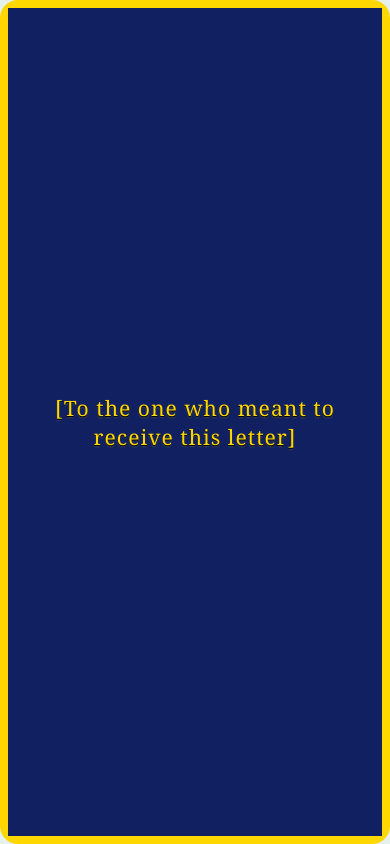
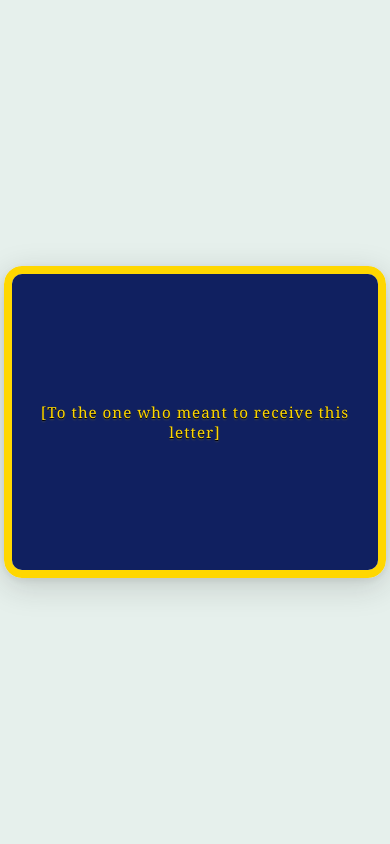
Before and after one commit to Basel6ix/A-Letter-for-my-Precious-one, a plain HTML site: page index.html in a window 390 px wide. Drawn offline with Linux system fonts and the light colour scheme.

Commit message:
Update style.css

```diff
--- a/style.css
+++ b/style.css
@@ -11,12 +11,12 @@ body {
 }
 
 .flip-container {
-    width: 98vw;
-    max-width: 100vw;
-    height: 80vh;
-    max-height: 100vh;
-    min-width: 0;
-    min-height: 0;
+    width: 90vw;
+    max-width: 480px;
+    height: 70vw;
+    max-height: 700px;
+    min-width: 280px;
+    min-height: 340px;
     display: flex;
     justify-content: center;
     align-items: center;
@@ -63,7 +63,7 @@ body {
     color: #FFD700;
     z-index: 2;
     font-family: 'Georgia', 'Times New Roman', Times, serif;
-    font-size: 2.2em;
+    font-size: 2em;
     letter-spacing: 1px;
     text-align: center;
 }
@@ -72,7 +72,7 @@ body {
     padding: 0 1em;
     color: #FFD700;
     font-family: 'Georgia', 'Times New Roman', Times, serif;
-    font-size: 1.2em;
+    font-size: 1em;
     text-shadow: 0 1px 0 #000, 0 2px 2px #FFD70033;
 }
 
@@ -89,18 +89,18 @@ body {
 }
 
 #date {
-    font-size: 1.2em;
+    font-size: 1em;
     color: #FFD700;
     text-align: left;
-    margin: 2em 0 0 2em;
+    margin: 1.2em 0 0 1.2em;
 }
 
 #letter-content {
-    font-size: 1.15em;
+    font-size: 1em;
     color: #FFD700;
     text-align: left;
-    margin: 1.5em 2em 0 2em;
-    line-height: 1.7em;
+    margin: 1em 1.2em 0 1.2em;
+    line-height: 1.6em;
     background: transparent;
     padding: 0;
     letter-spacing: 0.01em;
@@ -115,8 +115,8 @@ body {
 #letter-content p:first-child {
     text-indent: 0;
     font-weight: bold;
-    font-size: 1.1em;
-    margin-bottom: 1.5em;
+    font-size: 1.05em;
+    margin-bottom: 1.2em;
     color: #FFD700;
 }
 
@@ -124,32 +124,30 @@ body {
     margin-bottom: 0;
     text-align: right;
     font-style: italic;
-    font-size: 1.1em;
+    font-size: 1.05em;
     text-indent: 0;
     color: #FFD700;
 }
 
 @media (max-width: 600px) {
     .flip-container {
-        width: 100vw;
-        height: 100vh;
+        width: 98vw;
+        height: 80vw;
         max-width: 100vw;
-        max-height: 100vh;
+        max-height: 90vh;
         min-width: 0;
         min-height: 0;
-        border-radius: 0;
     }
     .front, .back {
-        font-size: 1.2em;
+        font-size: 1em;
         padding: 0.5em;
-        border-radius: 0;
     }
     #date, #letter-content {
         margin-left: 0.7em;
         margin-right: 0.7em;
-        font-size: 1.1em;
+        font-size: 0.97em;
     }
     #greeting {
-        font-size: 1.1em;
+        font-size: 0.95em;
     }
 }
```
